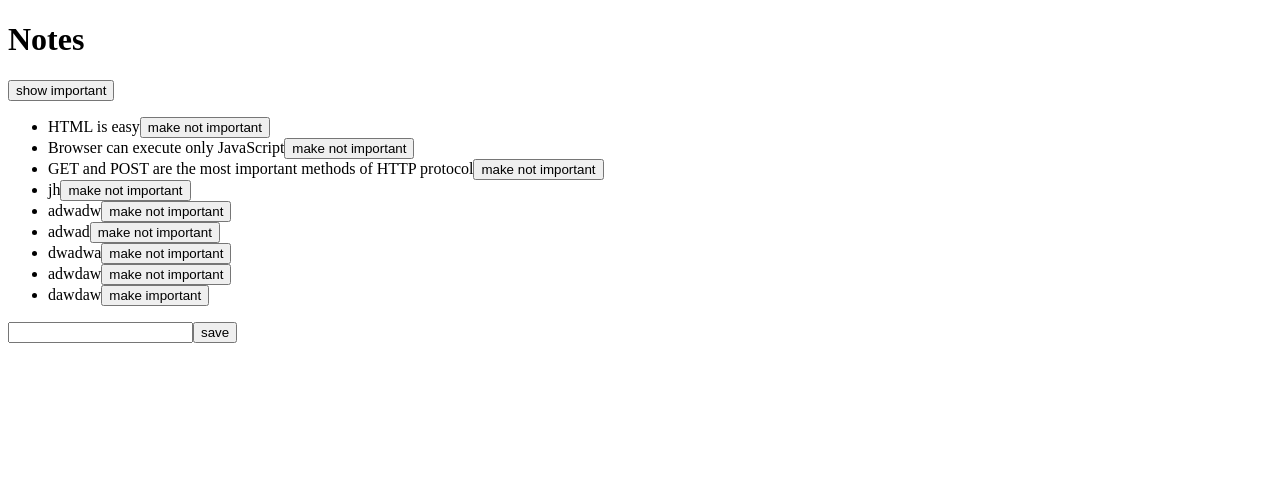
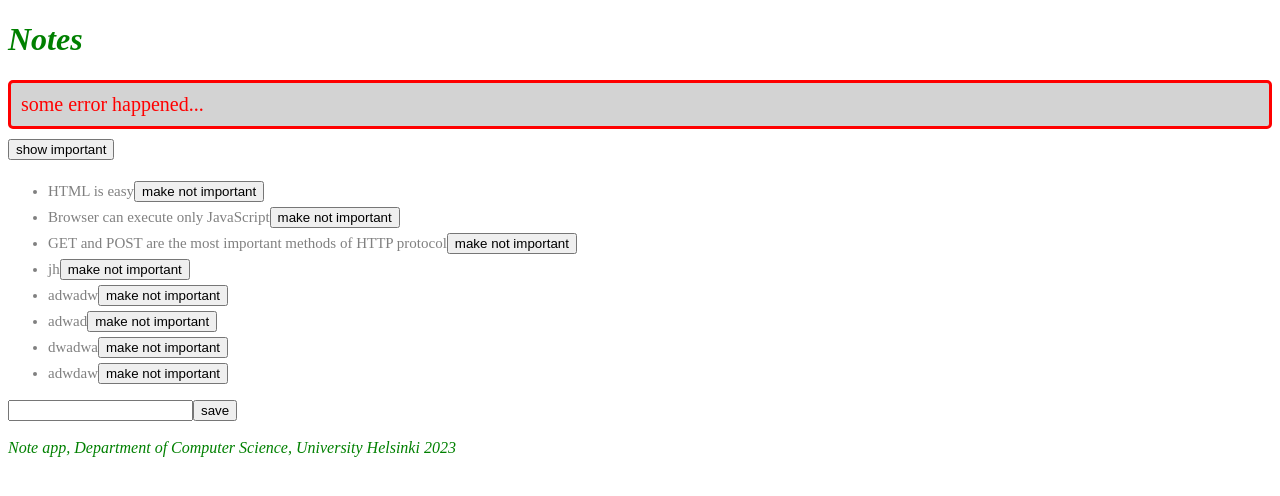
Before and after one commit to emiliewz/fs, a React (Create React App) app in the folder part2/: page / in a window 1280 px wide. Shown: the top 496 px of the page. Built offline with nearby package versions, Linux system fonts and the light colour scheme; data requests are answered from the project's data file.

Commit message:
conditional rendering

```diff
--- a/part2/db.json
+++ b/part2/db.json
@@ -39,11 +39,6 @@
       "content": "adwdaw",
       "important": true,
       "id": 8
-    },
-    {
-      "content": "dawdaw",
-      "important": false,
-      "id": 9
     }
   ]
 }
--- a/part2/src/App.js
+++ b/part2/src/App.js
@@ -1,17 +1,37 @@
 import Note from "./components.js/Note"
 import { useState, useEffect } from "react";
 import noteService from "./services/notes"
+import Notification from "./components.js/Notification";
+
+const Footer = () => {
+  const footerStyle = {
+    color: 'green',
+    fontStyle: 'italic',
+    fontSize: 16
+  }
+  return (
+    <div style={footerStyle}>
+      <br />
+      <em>Note app, Department of Computer Science, University Helsinki 2023</em>
+    </div>
+  )
+}
 
 const App = () => {
   const [notes, setNotes] = useState([])
   const [newNote, setNewNote] = useState('')
   const [showAll, setShowAll] = useState(true)
+  const [errorMessage, setErrorMessage] = useState('some error happened...')
 
   useEffect(() => {
     noteService
       .getAll()
       .then(initialNotes => setNotes(initialNotes))
   }, [])
+
+  if (!notes) {
+    return null
+  }
 
   const toggleImportanceOf = id => {
     const note = notes.find(n => n.id === id)
@@ -23,7 +43,8 @@
         setNotes(notes.map(n => n.id !== id ? n : returnedNote))
       })
       .catch(error => {
-        alert(`the note ${note.content} was already deleted from server`)
+        setErrorMessage(`Note ${note.content} was already removed from server`)
+        setTimeout(() => { setErrorMessage(null) }, 5000)
         setNotes(notes.filter(n => n.id !== id))
       })
   }
@@ -52,6 +73,7 @@
   return (
     <>
       <h1>Notes</h1>
+      <Notification message={errorMessage} />
       <div>
         <button onClick={() => setShowAll(!showAll)}>
           show {showAll ? 'important' : 'all'}
@@ -70,6 +92,7 @@
         <input value={newNote} onChange={handleNoteChange} />
         <button type='submit'>save</button>
       </form>
+      <Footer />
     </>
   )
 }
--- a/part2/src/components.js/Note.js
+++ b/part2/src/components.js/Note.js
@@ -5,7 +5,7 @@
     : 'make important'
 
   return (
-    <li>
+    <li className='note'>
       {note.content}
       <button onClick={toggleImportance}>{label}</button>
     </li>
--- /dev/null
+++ b/part2/src/components.js/Notification.js
@@ -0,0 +1,14 @@
+
+const Notification = ({ message }) => {
+  if (message === null) {
+    return null
+  }
+
+  return (
+    <div className='error'>
+      {message}
+    </div>
+  )
+}
+
+export default Notification
--- /dev/null
+++ b/part2/src/index.css
@@ -0,0 +1,20 @@
+h1 {
+  color: green;
+  font-style: italic;
+}
+
+.note {
+  color: grey;
+  padding-top: 5px;
+  font-size: 15px;
+}
+
+.error {
+  color: red;
+  background: lightgrey;
+  font-size: 20px;
+  border-style: solid;
+  border-radius: 5px;
+  padding: 10px;
+  margin-bottom: 10px;
+}
--- a/part2/src/index.js
+++ b/part2/src/index.js
@@ -1,7 +1,7 @@
 import React from 'react';
 import ReactDOM from 'react-dom/client';
+import './index.css'
 import App from './App';
-
 
 ReactDOM.createRoot(document.getElementById('root')).render(
   // <React.StrictMode>
```
